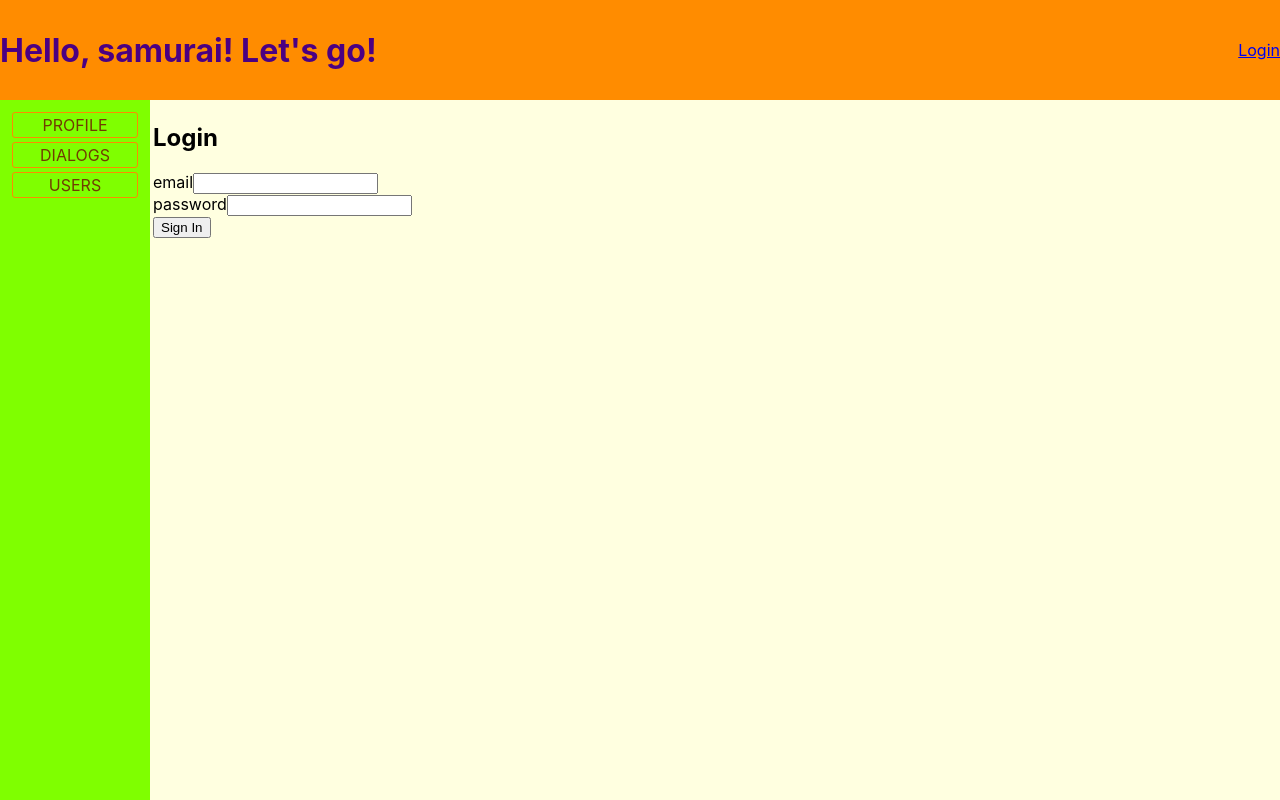
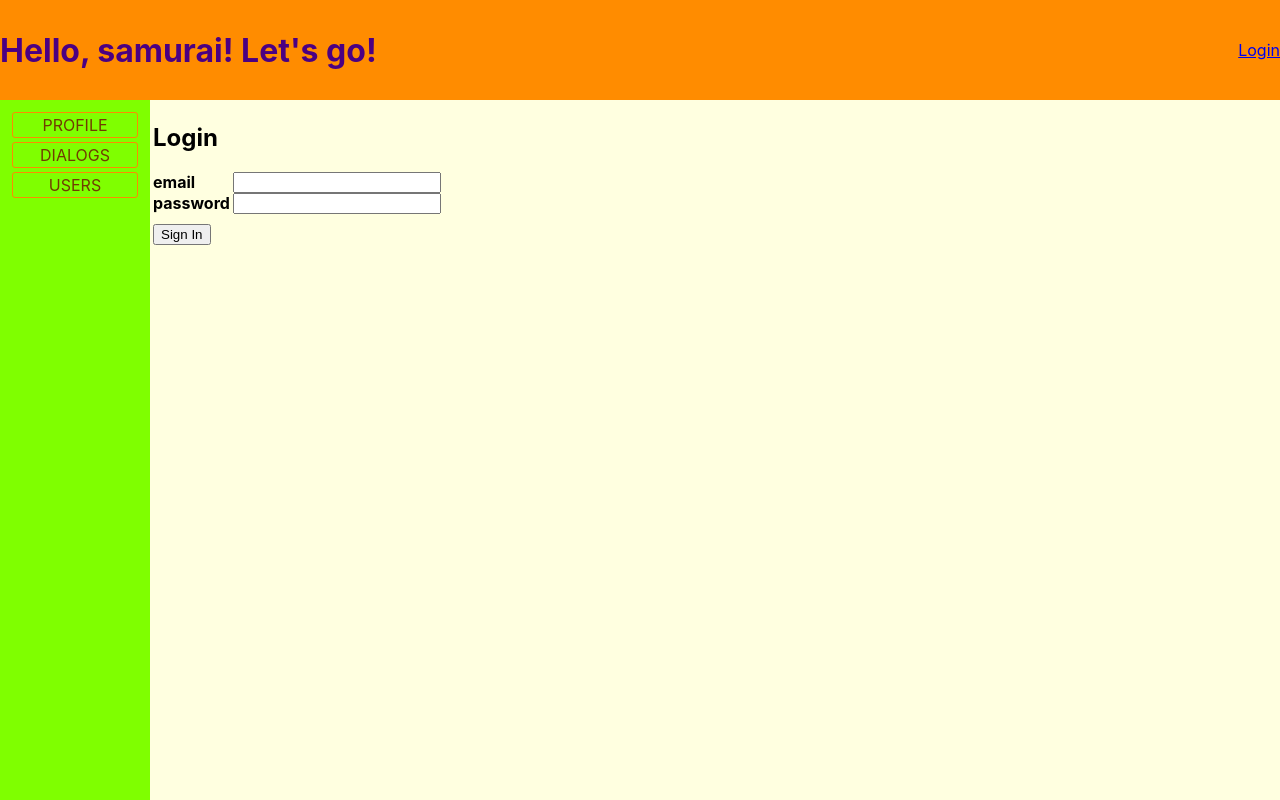
Before and after one commit to SPK80/samurai-way, a React (Create React App) app: page /login in a window 1280 px wide. Built offline with nearby package versions, Linux system fonts and the light colour scheme; no server answers.

Commit message:
feat: add Login styles add Login.stories

```diff
--- a/src/components/Login.tsx
+++ b/src/components/Login.tsx
@@ -1,8 +1,9 @@
 import React, {ChangeEvent, useState} from 'react';
 import {useDispatch, useSelector} from "react-redux";
 import {AppStateType} from "../bll/redux-store";
-import {setAuthUserDataAC, setEmailAC, setLoginAC} from "../bll/reducers/authReducer";
+import {setAuthUserDataAC, setEmailAC} from "../bll/reducers/authReducer";
 import {authApi} from "../api/authApi";
+import s from './login.module.css'
 
 export const Login = () => {
     const email = useSelector<AppStateType, string | null>(state => state.auth.email) ?? ''
@@ -26,7 +27,7 @@ export const Login = () => {
     }
 
     return (
-        <div>
+        <div className={s.login}>
             <h2>Login</h2>
             <div>
                 <span>email</span>
--- /dev/null
+++ b/src/components/login.module.css
@@ -0,0 +1,26 @@
+.login {
+    display: flex;
+    flex-direction: column;
+    justify-content: left;
+    align-items: flex-start;
+}
+
+.login > div {
+    display: flex;
+    justify-content: space-between;
+}
+
+.login > div > span {
+    display: inline-block;
+    font-weight: bold;
+    width: 5em;
+}
+
+.login > div > input {
+    width: 15em;
+}
+
+
+.login button {
+    margin-top: 10px;
+}
```
Also changed, not shown: 1 other file (tests, documents, lock files or other folders).
